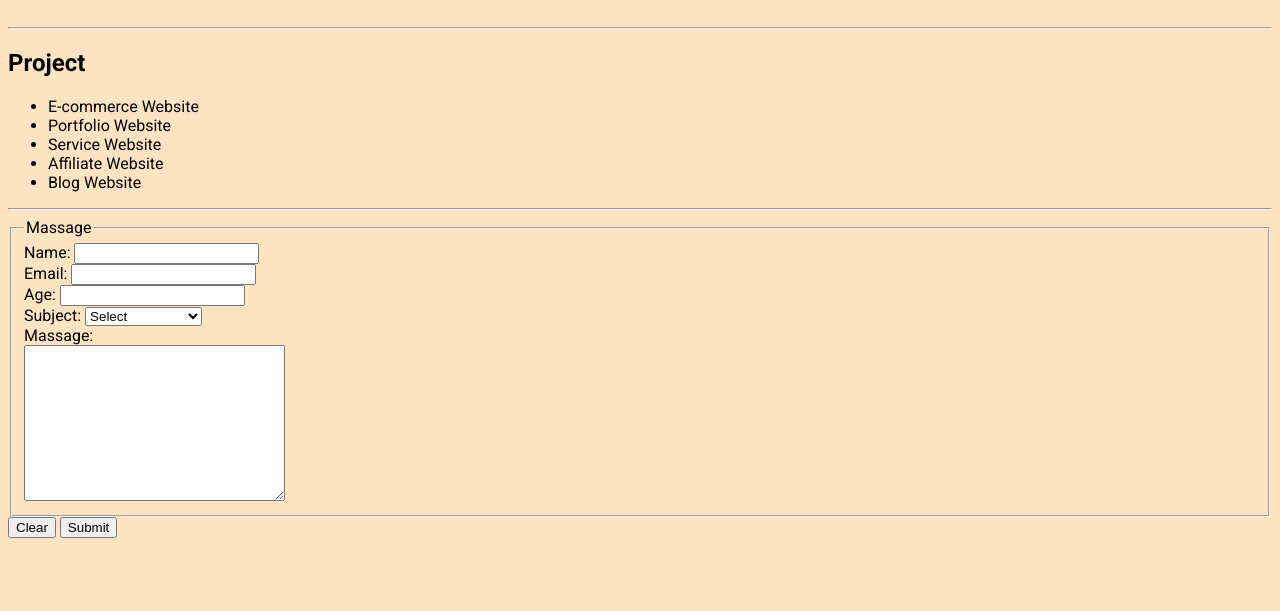
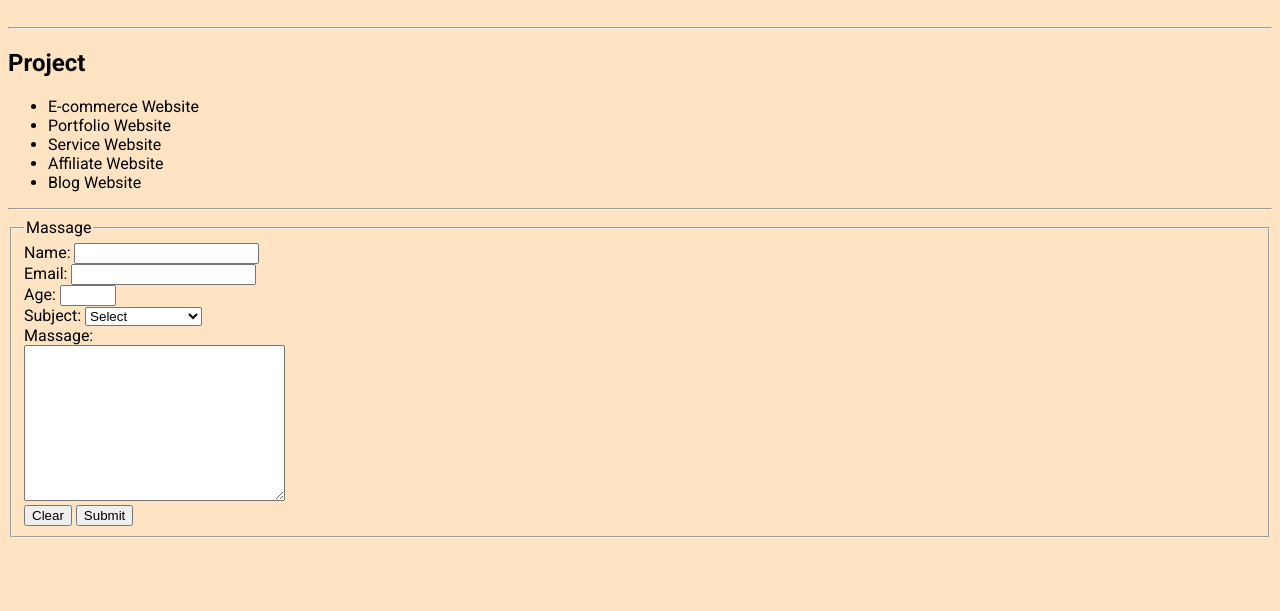
Before and after one commit to shakilhossaindeveloper/project-001, a plain HTML site: page index.html in a window 1280 px wide. Shown: the part 924-1535 px from the top of the page. Drawn offline with Linux system fonts and the light colour scheme.

Commit message:
ome update

```diff
--- a/index.html
+++ b/index.html
@@ -147,7 +147,7 @@
                 </div>
                 <div>
                     <label for="age">Age:</label>
-                   <input type="age" id="age" name="age" required>
+                   <input type="number" id="age" name="age" min="18" max="60" required>
                 </div>
 
                 </div>
@@ -166,13 +166,16 @@
                 </div>
                 <div>
                     <textarea name="massage" id="massage" cols="30" rows="10"></textarea>
+                    <div>
+                        <button type="reset">Clear</button>
+                        <button type="submit">Submit</button>
+                    </div>
 
 
              </form>
         </fieldset>
          <!--Form: Section End-->
-          <button type="reset">Clear</button>
-         <button type="submit">Submit</button>
+
     </main>
 
     <!--Footer Section  Start-->
```
